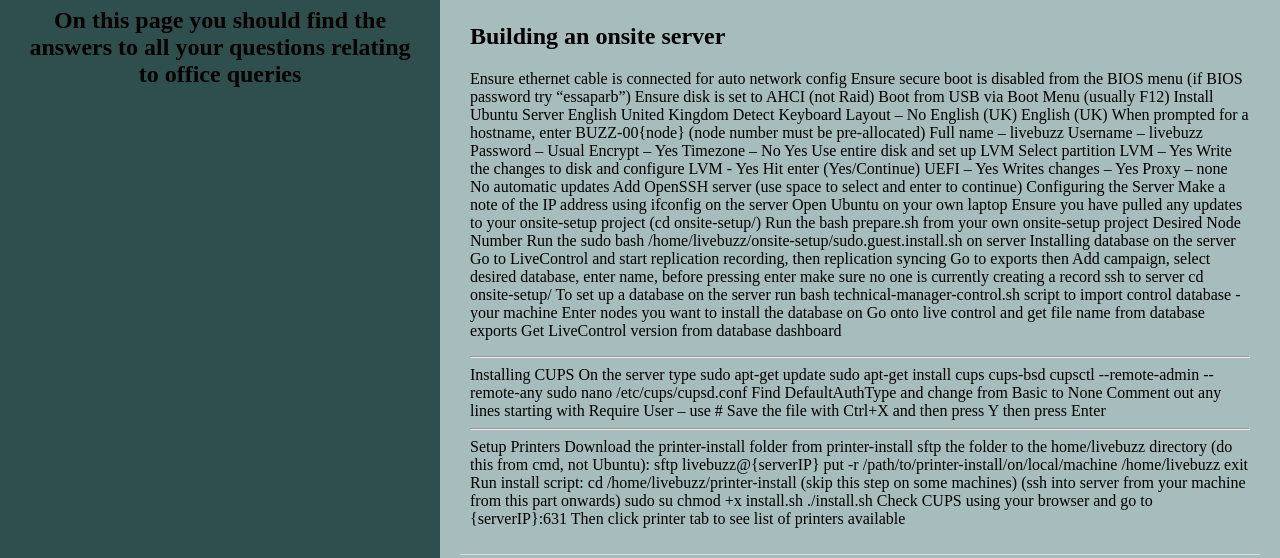
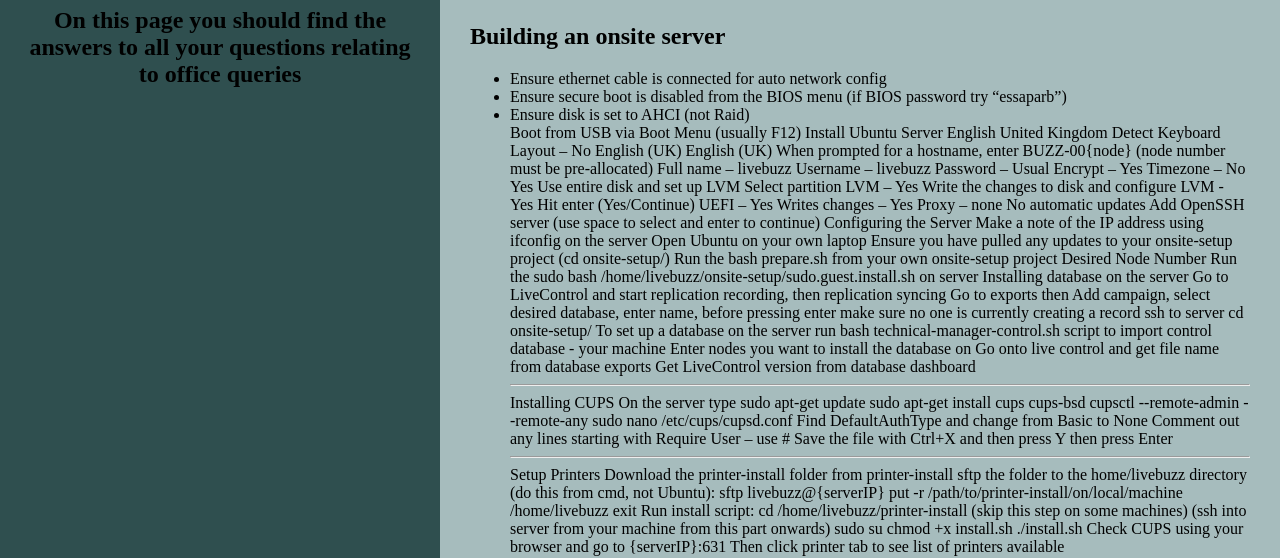
Before and after one commit to Legion-one3/LiveBuzz-Documentation, a plain HTML site: page index.html in a window 1280 px wide. Shown: the part 242-800 px from the top of the page. Drawn offline with Linux system fonts and the light colour scheme.

Commit message:
update 8

```diff
--- a/index.html
+++ b/index.html
@@ -27,13 +27,13 @@
             </div>
             <div class="onsite-server">
                 <h2>Building an onsite server</h2>
-                <p>
+                <ul>
 
-                    Ensure ethernet cable is connected for auto network config
+                    <li>Ensure ethernet cable is connected for auto network config</li>
 
-                    Ensure secure boot is disabled from the BIOS menu (if BIOS password try “essaparb”)
+                    <li>Ensure secure boot is disabled from the BIOS menu (if BIOS password try “essaparb”)</li>
 
-                    Ensure disk is set to AHCI (not Raid)
+                    <li>Ensure disk is set to AHCI (not Raid)</li>
 
                     Boot from USB via Boot Menu (usually F12)
 
@@ -171,7 +171,7 @@
 
                     Then click printer tab to see list of printers available
 
-                </p>
+                </ul>
             </div>
             <div class="work-experience">
                 <h2>Brief work Experience</h2>
```
